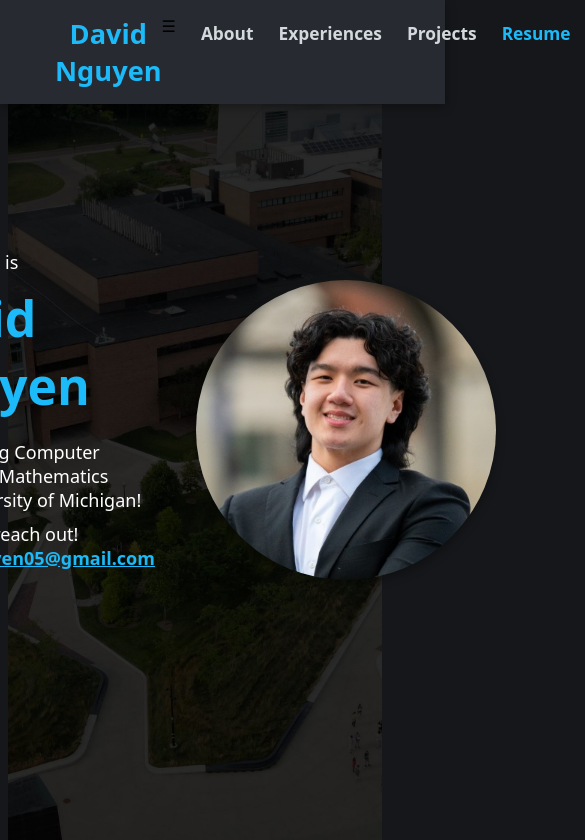
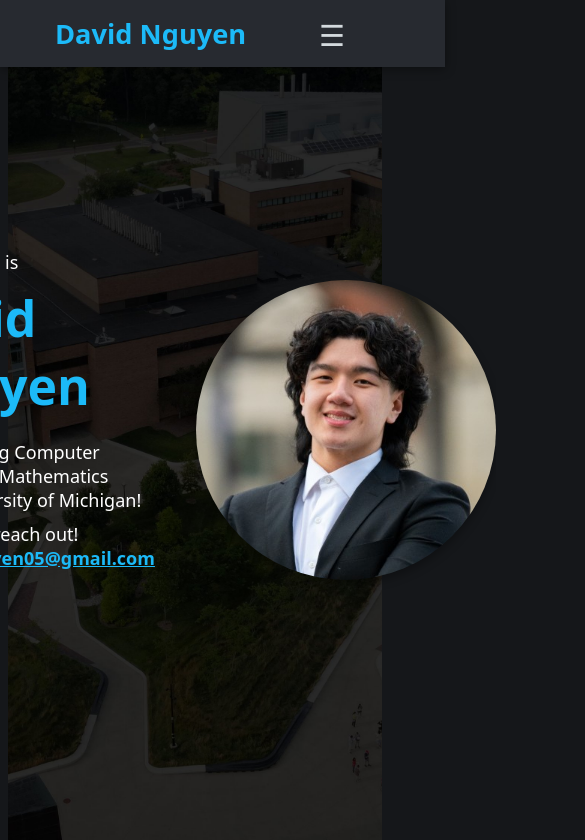
Before and after one commit to dtnguyen0/portfolio-web, a React (Vite) app: page / in a window 390 px wide. Shown: the top 840 px of the page, 585 px wide, since content can reach past the window. Built offline with nearby package versions, Linux system fonts and the light colour scheme.

Commit message:
Hamberger bar added

```diff
--- a/src/About/coursecard.css
+++ b/src/About/coursecard.css
@@ -1,6 +1,6 @@
 .course-card {
     background-color: rgb(50, 54, 61);
-    padding: 15px;
+    padding: 14px;
     border-radius: 16px;
     width: 200px;
     display: inline-block;
--- a/src/About/skillbutton.css
+++ b/src/About/skillbutton.css
@@ -2,11 +2,13 @@
     display: flex;
     flex-direction: column;
     align-items: center;
-    margin: 20px;
+    margin-bottom: 20px;
 }
 
 .button-container {
     display: flex;
+    justify-content: center;
+    flex-wrap: wrap;
     gap: 20px;
     margin-bottom: 22px;
 }
@@ -20,7 +22,7 @@
     border-radius: 5px;
     cursor: pointer;
     transition: all 0.3s ease;
-    width: 250px;
+    width: 230px;
     text-align: center;
     box-shadow: 0px 4px 6px rgba(0, 0, 0, 0.2);
 }
--- a/src/About/tooltip.css
+++ b/src/About/tooltip.css
@@ -20,6 +20,7 @@
     opacity: 0;
     transition: all 0.15s;
     visibility: hidden;
+    z-index: 100;
 }
 
 .tooltip:hover .tooltip-text {
--- a/src/Experiences/Experiences.tsx
+++ b/src/Experiences/Experiences.tsx
@@ -8,7 +8,7 @@ function Experiences() {
         <h2>Experiences</h2>
           <div className="experiene-cards">
             <Workcard pic="images/voidtechlogo.jpg" web="https://void-tech-um.github.io/index.html"
-              name="VOID Tech" title="Software Developer" team="Developer Team" duration="Janurary 2025 - Present"/>
+              name="VOID Tech" title="Software Developer" team="Backend Developer Team" duration="Janurary 2025 - Present"/>
             <Workcard pic="images/michiganhackerslogo.jpg" web="https://michhackers.com/"
               name="Michigan Hackers" title="Software Developer" team="Advanced Web Development Team" duration="September 2024 - Present"/>
             <Workcard pic="images/n2klogo.jpg" web="https://www.n2k.com/"
--- a/src/Experiences/workcard.css
+++ b/src/Experiences/workcard.css
@@ -8,7 +8,7 @@
     height: auto;
     text-align: left;
     color: rgb(211, 217, 221);
-    transition: transform 0.3s ease, box-shadow 0.3s ease;
+    transition: all 0.3s ease;
 }
 
 .work-card:hover {
--- a/src/Header/header.css
+++ b/src/Header/header.css
@@ -26,7 +26,7 @@ nav {
     justify-content: space-between;
     text-align: center;
     margin: 0 auto;
-    padding-right: 110px;
+    padding-right: 100px;
 }
 
 .nav-name {
@@ -73,3 +73,49 @@ nav {
     color: rgb(72, 203, 251);
     text-shadow: 0 0 10px rgba(64, 226, 255, 0.1);
 }
+
+.hamburger {
+    display: none;
+  }
+
+@media (max-width: 768px) {
+    .hamburger {
+        display: block;
+        font-size: 29px;
+        cursor: pointer;
+        position: absolute;
+        top: 15px;
+        right: 20px;
+        color: rgb(211, 217, 221);
+        padding-right: 80px;
+        z-index: 1100;
+        transition: all 0.3s ease;
+    }
+
+    .hamburger:hover {
+        color: rgb(255, 255, 255);
+        text-shadow: 0 0 10px rgba(255, 255, 255, 0.1);
+    }
+
+    .nav-list {
+        display: none;
+        flex-direction: column;
+        position: absolute;
+        top: 60px;
+        right: 50px;
+        background-color: rgb(39, 42, 48);
+        width: 0px;
+        text-align: center;
+        box-shadow: 0 4px 6px rgba(0, 0, 0, 0.3);
+        transition: all 0.3s ease;
+    }
+
+    .nav-list.open {
+        display: flex;
+        width: 200px;
+    }
+
+    .nav-list li {
+        margin: 15px;
+    }
+}
--- a/src/index.css
+++ b/src/index.css
@@ -1,3 +1,5 @@
+/*390px, 768px, Everything else*/
+
 :root {
   --scale-factor: calc(100vw / 375); /* Adjust based on a base width */
 }
```
